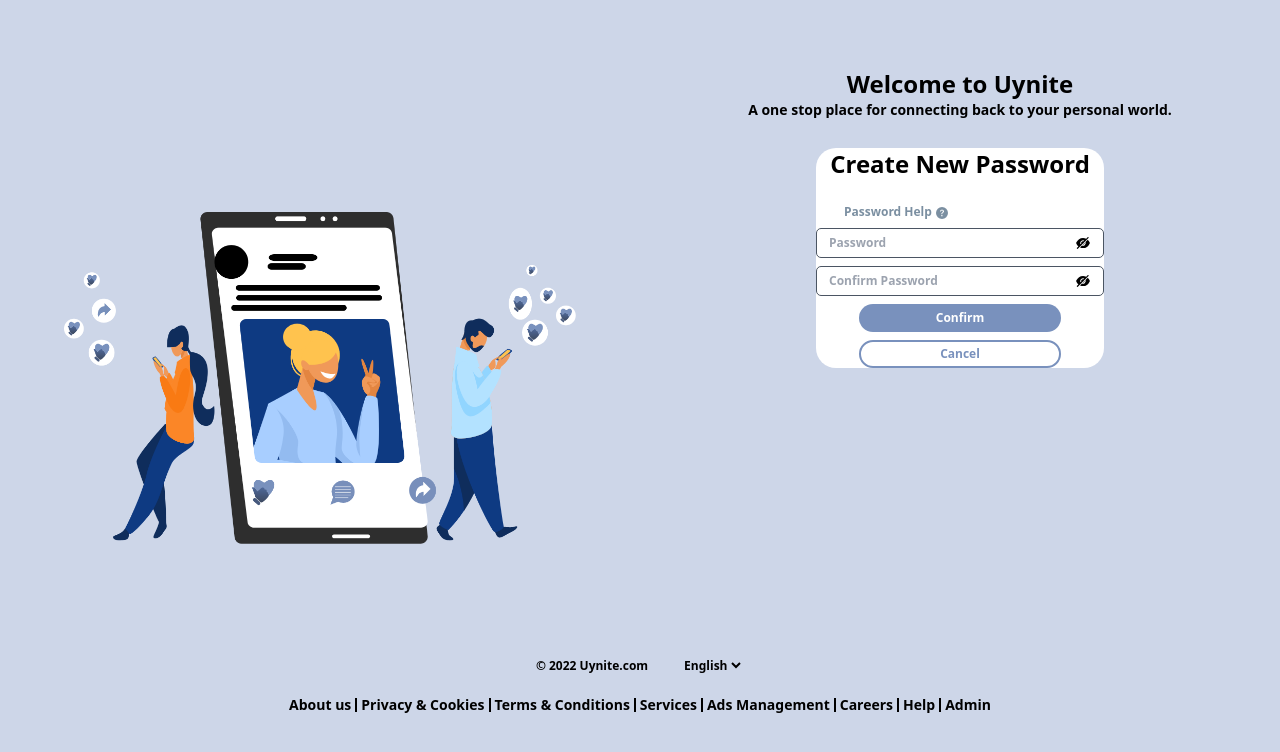
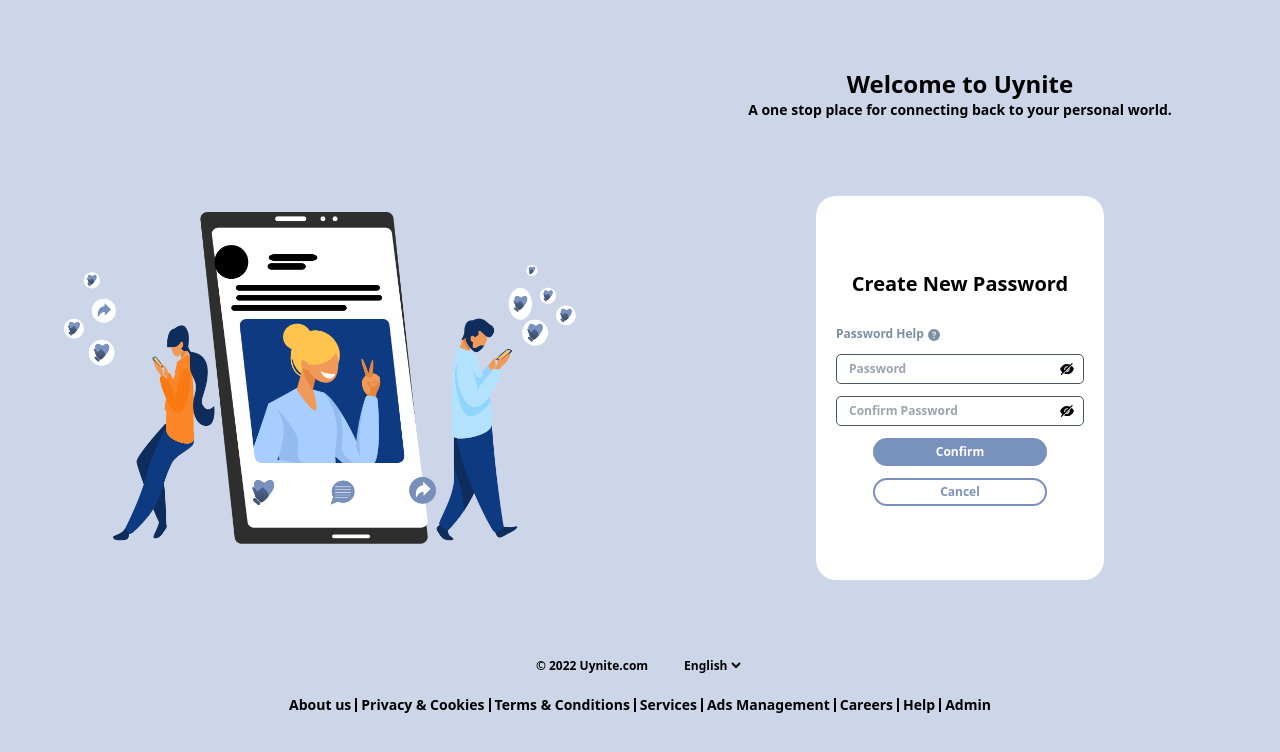
Before and after one commit to nshams901/responsive-design, a React (Vite) app: page /newpassword in a window 1280 px wide. Shown: the top 752 px of the page. Built offline with nearby package versions, Linux system fonts and the light colour scheme.

Commit message:
UI FIXED

```diff
--- a/src/App.jsx
+++ b/src/App.jsx
@@ -9,7 +9,7 @@
       <div className="w-full flex justify-end mb-5">
         <Topbar />
       </div>
-      <div className=" w-full max-h-full sm:m-0">
+      <div className=" w-full sm:m-0">
         <Content />
       </div>
       <div className="w-full h-[20vh]">
--- a/src/Components/Content/Content.jsx
+++ b/src/Components/Content/Content.jsx
@@ -17,8 +17,8 @@
           srcset=""
         />
       </div>
-      <div className="xs:w-[100%] md:w-[50%] sm:h-full flex justify-center items-center">
-        <div className="bg-white xs:w-[78%] md:w-[70%] lg:w-[45%] h-full md:h-[80%] rounded-[20px] border-3 w-[80%]">
+      <div className="xs:w-[100%] md:w-[50%] flex justify-center items-center">
+        <div className="bg-white xs:w-[78%] md:w-[70%] lg:w-[45%] h-[80%] rounded-[20px] border-3 w-[80%]">
           <Routes>
             <Route path="/" element={<Login />} />
             <Route path="/newpassword" element={<NewPassword />} />
--- a/src/Components/Content/Heading/Heading.jsx
+++ b/src/Components/Content/Heading/Heading.jsx
@@ -3,7 +3,7 @@
 const Heading = ({ title }) => {
   return (
     <div className="flex w-full justify-center">
-      <h1 className="font-bold text-2xl mb-2 lg:mb-4">
+      <h1 className="font-bold text-lg md:text-xl mb-2 lg:mb-4">
         {title}
       </h1>
     </div>
--- a/src/Components/Content/Login/Login.jsx
+++ b/src/Components/Content/Login/Login.jsx
@@ -67,7 +67,7 @@
           className="w-full"
         />
         <div className="w-full">
-          <Link to="/newpassword" className="ml-8 text-xs font-bold mb-2">
+          <Link to="/newpassword" className="text-xs font-bold mb-2">
             Forget Password ?
           </Link>
         </div>
--- a/src/Components/Content/NewPassword/NewPassword.jsx
+++ b/src/Components/Content/NewPassword/NewPassword.jsx
@@ -6,16 +6,16 @@
 import { BsFillQuestionCircleFill } from "react-icons/bs";
 import Button2 from "../Button/Button2";
 
-
 const NewPassword = () => {
   return (
     <>
-      <div className="w-full h-[500px] rounded-[20px] flex flex-col justify-center items-center gap-2 sm:h-full">
+      <div className="w-full h-full rounded-[20px] flex flex-col justify-center items-center gap-3 p-5">
+
         <Heading title="Create New Password" />
-        <p className="text-xs font-bold text-[#7B8FA1] flex items-center self-start ml-7">
+        <p className="text-xs font-bold text-[#7B8FA1] flex items-center self-start ">
           Password Help
           <span
-          className="ml-1 mt-0.5"
+            className="ml-1 mt-0.5"
             title="Password should be minimum of 8 length characters with one numerical value"
           >
             <BsFillQuestionCircleFill />
@@ -27,7 +27,7 @@
           errorMessage="Password Does not match"
         />
         <Button2 title="Confirm" />
-        <Button title="Cancel"  path="/"/>
+        <Button title="Cancel" path="/" />
       </div>
     </>
   );
```
